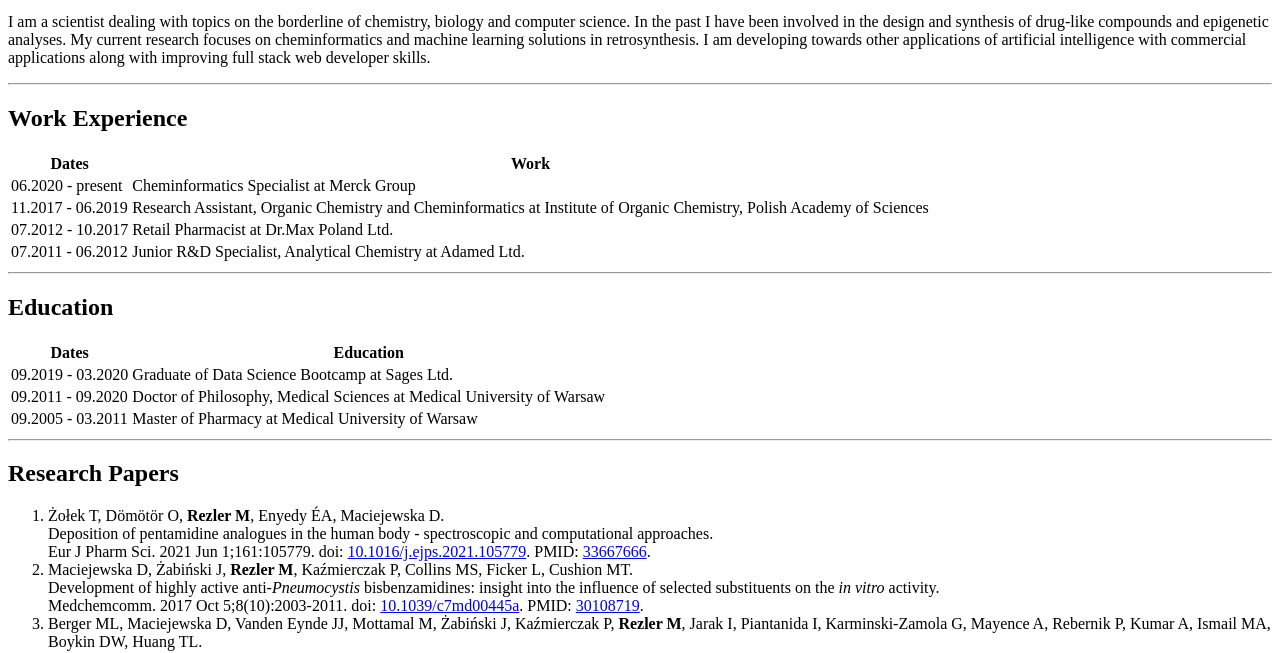
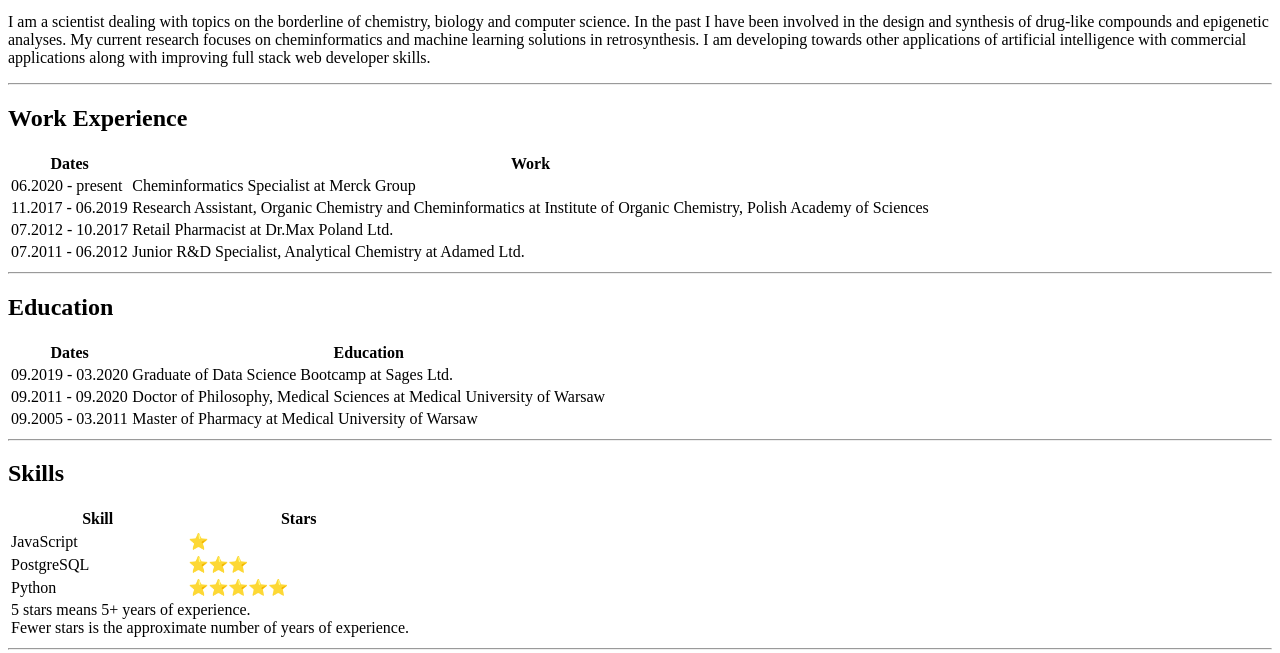
Before and after one commit to mattrezler/mattrezler.github.io, a plain HTML site: page index.html in a window 1280 px wide. Shown: the part 101-754 px from the top of the page. Drawn offline with Linux system fonts and the light colour scheme.

Commit message:
Add skills

```diff
--- a/index.html
+++ b/index.html
@@ -72,6 +72,39 @@
     </tbody>
   </table>
   <hr>
+  <h2>Skills</h2>
+  <table>
+    <thead>
+      <tr>
+        <th>Skill</th>
+        <th>Stars</th>
+      </tr>
+    </thead>
+    <tbody>
+      <tr>
+        <td>JavaScript</td>
+        <td>⭐</td>
+      </tr>
+      <tr>
+        <td>PostgreSQL</td>
+        <td>⭐⭐⭐</td>
+      </tr>
+      <tr>
+        <td>Python</td>
+        <td>⭐⭐⭐⭐⭐</td>
+      </tr>
+    </tbody>
+    <tfoot>
+      <tr>
+        <td colspan="2">
+          5 stars means 5+ years of experience.
+          <br>
+          Fewer stars is the approximate number of years of experience.
+        </td>
+      </tr>
+    </tfoot>
+  </table>
+  <hr>
   <h2>Research Papers</h2>
   <ol>
     <li>
```
